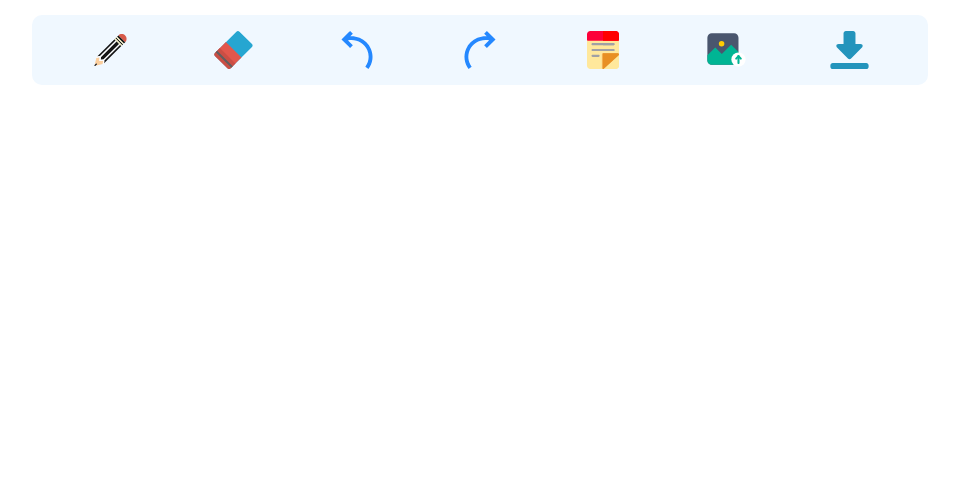
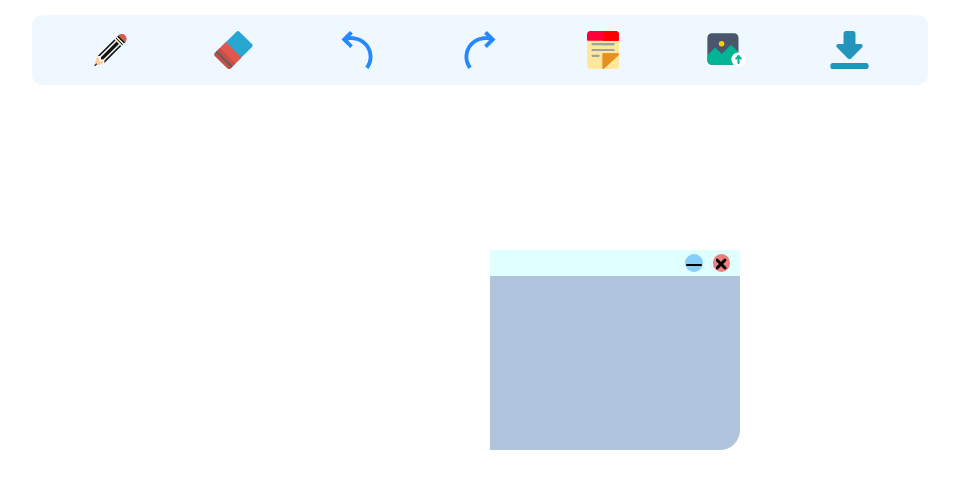
Before and after one commit to praveenbhutani74/WhiteBoard, a plain HTML site: page index.html in a window 1280 px wide. Both pictures are taken after a click on the element 763 px from the left and 50 px from the top of the page. Shown: the whole page, without its empty margins (160-1119 px from the left). Drawn offline with Linux system fonts and the light colour scheme.

Commit message:
Sticky Move

```diff
--- a/index.html
+++ b/index.html
@@ -6,6 +6,8 @@
     <meta name="viewport" content="width=device-width, initial-scale=1.0" />
     <title>WhiteBoard</title>
     <link rel="stylesheet" href="style.css" />
+    <link rel="stylesheet" href="https://cdnjs.cloudflare.com/ajax/libs/font-awesome/5.15.3/css/all.min.css" integrity="sha512-iBBXm8fW90+nuLcSKlbmrPcLa0OT92xO1BIsZ+ywDWZCvqsWgccV3gFoRBv0z+8dLJgyAHIhR35VZc2oM/gI1w==" crossorigin="anonymous" referrerpolicy="no-referrer" />
+
   </head>
   <body>
 
@@ -15,7 +17,7 @@
         <div class="tool"><img src="./NewIcons/Eraser.svg" alt=""></div>
         <div class="tool" id="undo"><img src="./NewIcons/Undo.svg" alt=""></div>
         <div class="tool" id="redo"><img src="./NewIcons/Redo.svg" alt=""></div>
-        <div class="tool"><img src="./NewIcons/StickyNote.svg" alt=""></div>
+        <div class="tool" id="sticky"><img src="./NewIcons/StickyNote.svg" alt=""></div>
         <div class="tool"><img src="./NewIcons/Photo.svg" alt=""></div>
         <div class="tool"><img src="./NewIcons/Download.svg" alt=""></div>
         </div>
@@ -27,9 +29,9 @@
     </div>
 
 
-
     <script src="./script.js"></script>
     <script src="./tools.js"></script>
+    <script src="./sticky.js"></script>
 
   </body>
 </html>
--- /dev/null
+++ b/sticky.js
@@ -0,0 +1,78 @@
+
+let sticky=document.querySelector("#sticky");
+
+
+sticky.addEventListener("click",StickyAddOnClick);
+
+
+
+function StickyAddOnClick(){
+
+    let StickyDiv=document.createElement("div");
+    StickyDiv.classList.add("sticky");
+    StickyDiv.innerHTML=`<div class="sticky-header">
+    <div class="minimize">
+      <i class="far fa-window-minimize"></i>
+    </div>
+    <div class="close">
+      <i class="fas fa-times"></i>
+    </div>
+  </div>
+  <div class="sticky-content" contenteditable="true" >
+
+  </div>`
+
+
+  let minimize=StickyDiv.querySelector(".minimize");
+    let close=StickyDiv.querySelector(".close");
+let StickyContent=StickyDiv.querySelector(".sticky-content");
+let stickyHeader=StickyDiv.querySelector(".sticky-header");
+
+
+  minimize.addEventListener("click",function(){
+    StickyContent.style.display=="none"?StickyContent.style.display="block":StickyContent.style.display="none";
+  })
+
+
+    close.addEventListener("click",function(){
+      StickyDiv.remove();
+    })
+
+
+    let stickyHold = false;
+    let initialX;
+    let initialY;
+    stickyHeader.addEventListener("mousedown", function (e) {
+        stickyHold=true;
+        initialX = e.clientX;
+        initialY = e.clientY;
+    });
+
+    stickyHeader.addEventListener("mousemove", function (e) {
+        if(stickyHold){
+            let finalX = e.clientX;
+            let finalY = e.clientY;
+
+            let dx = finalX - initialX;
+            let dy = finalY - initialY;
+
+            let {top , left} = StickyDiv.getBoundingClientRect();
+            //   sticky => top + dy
+            //  sticky => left + dx
+            StickyDiv.style.top = top + dy + "px";
+            StickyDiv.style.left = left +dx + "px";
+
+            initialX = finalX;
+            initialY = finalY;
+        }
+    });
+
+    stickyHeader.addEventListener("mouseup", function (e) {
+        stickyHold = false;
+    });
+
+
+  document.body.append(StickyDiv);
+
+
+}
--- a/style.css
+++ b/style.css
@@ -47,3 +47,62 @@
 #canvas{
 
 }
+
+
+.sticky{
+ position: absolute;
+top: 250px;
+left: 650px;
+height: 200px;
+width: 250px;
+
+
+}
+.sticky-header{
+
+height: 13%;
+background: lightcyan;
+display: flex;
+justify-content: flex-end;
+align-items: center;
+
+}
+.sticky-header div{
+
+    height: 70%;
+    width: 7%;
+    margin-right: 10px;
+    border-radius: 50px;
+}
+
+.minimize{
+background: lightskyblue;
+
+
+}
+.minimize i{
+   /* margin-top: -20px; */
+    position: absolute;
+    top: 0.4%;
+    margin-left: 1px;
+}
+.close{
+background: lightcoral;
+
+}
+.close i{
+
+    margin: 2px;
+    margin-left: 3px;
+
+}
+.sticky-content{
+
+height: 87%;
+border-bottom-right-radius: 20px;
+background: lightsteelblue;
+outline: none;
+padding: 10px;
+
+
+}
```
